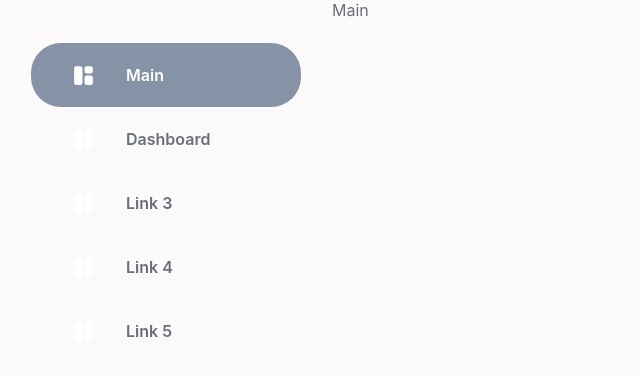
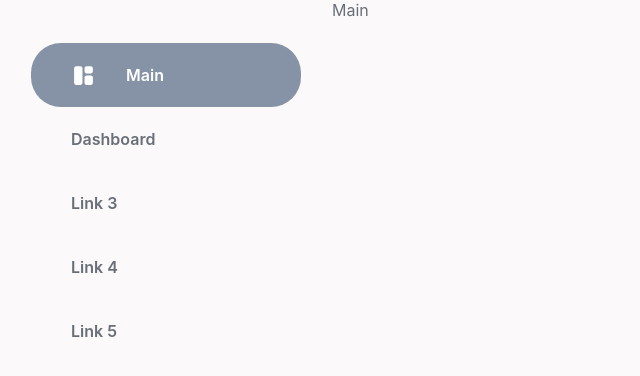
Before and after one commit to Desp0o/movie-quiz, a React (Vite) app: page / in a window 1280 px wide. Shown: the top 376 px of the page, without its empty margins (0-640 px from the left). Built offline with nearby package versions, Linux system fonts and the light colour scheme.

Commit message:
update links interaction and svgs for dashbaord link

```diff
--- a/src/components/SVGS/DashboardIconSVG.tsx
+++ b/src/components/SVGS/DashboardIconSVG.tsx
@@ -1,8 +1,33 @@
+export const DashboardIconSVG = () => {
+  const dashIconActive = (
+    <svg
+      width="25"
+      height="25"
+      viewBox="0 0 25 25"
+      fill="none"
+      xmlns="http://www.w3.org/2000/svg"
+    >
+      <path
+        d="M9.375 21.875H5.20833C4.0625 21.875 3.125 20.9375 3.125 19.7917V5.20833C3.125 4.0625 4.0625 3.125 5.20833 3.125H9.375C10.5208 3.125 11.4583 4.0625 11.4583 5.20833V19.7917C11.4583 20.9375 10.5208 21.875 9.375 21.875ZM15.625 21.875H19.7917C20.9375 21.875 21.875 20.9375 21.875 19.7917V14.5833C21.875 13.4375 20.9375 12.5 19.7917 12.5H15.625C14.4792 12.5 13.5417 13.4375 13.5417 14.5833V19.7917C13.5417 20.9375 14.4792 21.875 15.625 21.875ZM21.875 8.33333V5.20833C21.875 4.0625 20.9375 3.125 19.7917 3.125H15.625C14.4792 3.125 13.5417 4.0625 13.5417 5.20833V8.33333C13.5417 9.47917 14.4792 10.4167 15.625 10.4167H19.7917C20.9375 10.4167 21.875 9.47917 21.875 8.33333Z"
+        fill="white"
+      />
+    </svg>
+  );
 
-const DashboardIconSVG = () => {
-  return <svg width="25" height="25" viewBox="0 0 25 25" fill="none" xmlns="http://www.w3.org/2000/svg">
-  <path d="M9.375 21.875H5.20833C4.0625 21.875 3.125 20.9375 3.125 19.7917V5.20833C3.125 4.0625 4.0625 3.125 5.20833 3.125H9.375C10.5208 3.125 11.4583 4.0625 11.4583 5.20833V19.7917C11.4583 20.9375 10.5208 21.875 9.375 21.875ZM15.625 21.875H19.7917C20.9375 21.875 21.875 20.9375 21.875 19.7917V14.5833C21.875 13.4375 20.9375 12.5 19.7917 12.5H15.625C14.4792 12.5 13.5417 13.4375 13.5417 14.5833V19.7917C13.5417 20.9375 14.4792 21.875 15.625 21.875ZM21.875 8.33333V5.20833C21.875 4.0625 20.9375 3.125 19.7917 3.125H15.625C14.4792 3.125 13.5417 4.0625 13.5417 5.20833V8.33333C13.5417 9.47917 14.4792 10.4167 15.625 10.4167H19.7917C20.9375 10.4167 21.875 9.47917 21.875 8.33333Z" fill="white"/>
-  </svg>
-}
+  const dashIconInactive = (
+    <svg
+      width="25"
+      height="25"
+      viewBox="0 0 25 25"
+      fill="none"
+      xmlns="http://www.w3.org/2000/svg"
+    >
+      <path
+        d="M9.375 21.875H5.20833C4.0625 21.875 3.125 20.9375 3.125 19.7917V5.20833C3.125 4.0625 4.0625 3.125 5.20833 3.125H9.375C10.5208 3.125 11.4583 4.0625 11.4583 5.20833V19.7917C11.4583 20.9375 10.5208 21.875 9.375 21.875ZM15.625 21.875H19.7917C20.9375 21.875 21.875 20.9375 21.875 19.7917V14.5833C21.875 13.4375 20.9375 12.5 19.7917 12.5H15.625C14.4792 12.5 13.5417 13.4375 13.5417 14.5833V19.7917C13.5417 20.9375 14.4792 21.875 15.625 21.875ZM21.875 8.33333V5.20833C21.875 4.0625 20.9375 3.125 19.7917 3.125H15.625C14.4792 3.125 13.5417 4.0625 13.5417 5.20833V8.33333C13.5417 9.47917 14.4792 10.4167 15.625 10.4167H19.7917C20.9375 10.4167 21.875 9.47917 21.875 8.33333Z"
+        fill="#696F79"
+      />
+    </svg>
+  );
 
-export default DashboardIconSVG
+  return { dashIconActive, dashIconInactive };
+};
--- a/src/components/navbar/NavLink.tsx
+++ b/src/components/navbar/NavLink.tsx
@@ -4,7 +4,8 @@ import "./Navbar.css"
 import { useSelector } from "react-redux";
 
 interface NavLinkProps {
-    icon: ReactNode;
+    iconActive: ReactNode;
+    iconInactive: ReactNode;
     linkName: string;
     path: string;
 }
@@ -15,14 +16,14 @@ interface RootState {
   }
 }
 
-const NavLink: React.FC<NavLinkProps> = ({linkName, icon, path }) => {
+const NavLink: React.FC<NavLinkProps> = ({linkName, iconActive, iconInactive, path }) => {
 
   const linkNameStore = useSelector((state: RootState) => state.linkReducer.value)
 
   return (
     <Link to={path}>
         <div className={linkName === linkNameStore ? "nav_link active" : "nav_link"}>
-            {icon}
+            {linkName === linkNameStore ? iconActive : iconInactive}
             <p>{linkName}</p>
         </div>
     </Link>
--- a/src/components/navbar/Navbar.tsx
+++ b/src/components/navbar/Navbar.tsx
@@ -1,36 +1,43 @@
 import React from "react";
 import NavLink from "./NavLink";
-import DashboardIconSVG from "../SVGS/DashboardIconSVG";
+import { DashboardIconSVG } from "../SVGS/DashboardIconSVG";
 
 const NavBar: React.FC = () => {
+
+  const {dashIconActive, dashIconInactive} = DashboardIconSVG()
 
   return (
     <div className="navbar">
       <NavLink
-        icon={<DashboardIconSVG />}
+        iconActive={dashIconActive}
+        iconInactive={dashIconInactive}
         linkName="Main"
         path="/"
       />
       <NavLink
-        icon={<DashboardIconSVG />}
+        iconActive={''}
+        iconInactive={''}
         linkName="Dashboard"
         path="/pages/Dashboard"
 
       />
       <NavLink
-        icon={<DashboardIconSVG />}
+        iconActive={''}
+        iconInactive={''}
         linkName="Link 3"
         path="/link3"
 
       />
       <NavLink
-        icon={<DashboardIconSVG />}
+        iconActive={''}
+        iconInactive={''}
         linkName="Link 4"
         path="/link4"
 
       />
       <NavLink
-        icon={<DashboardIconSVG />}
+        iconActive={''}
+        iconInactive={''}
         linkName="Link 5"
         path="/link5"
       />
```
